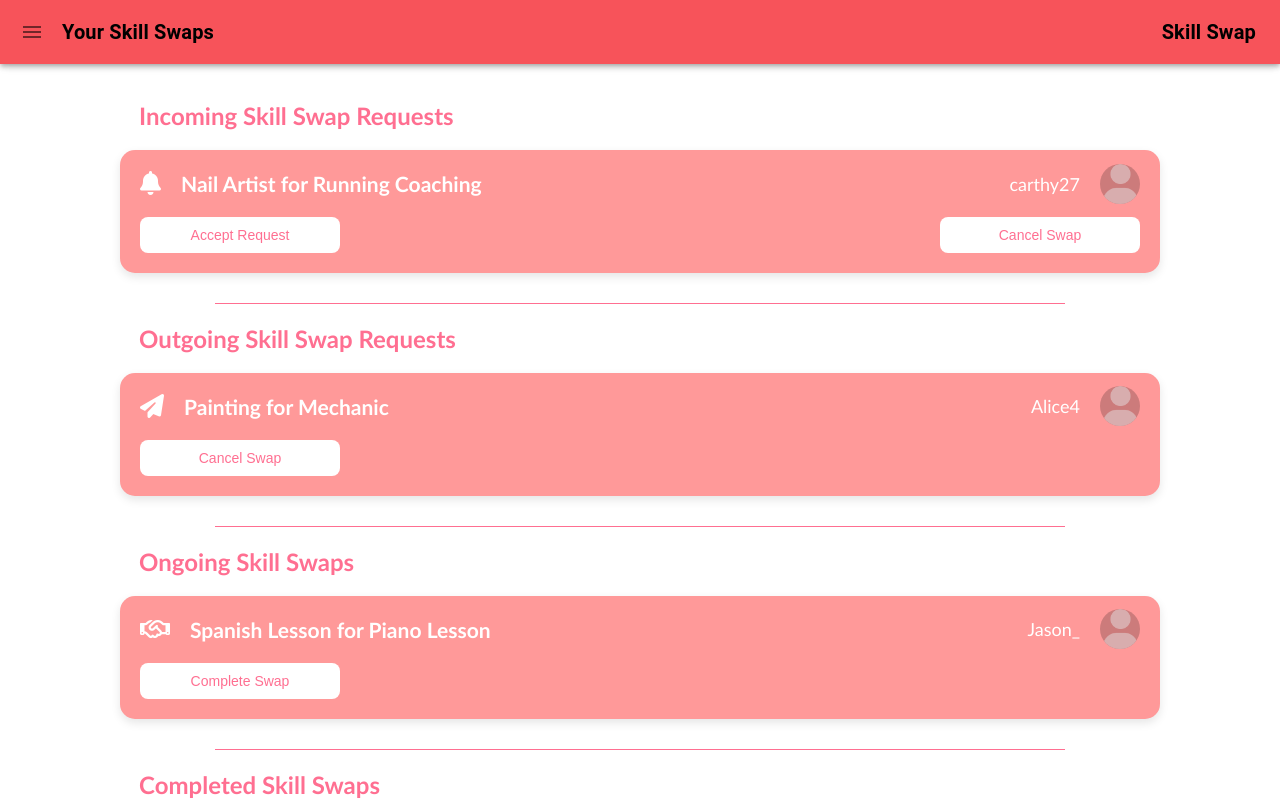
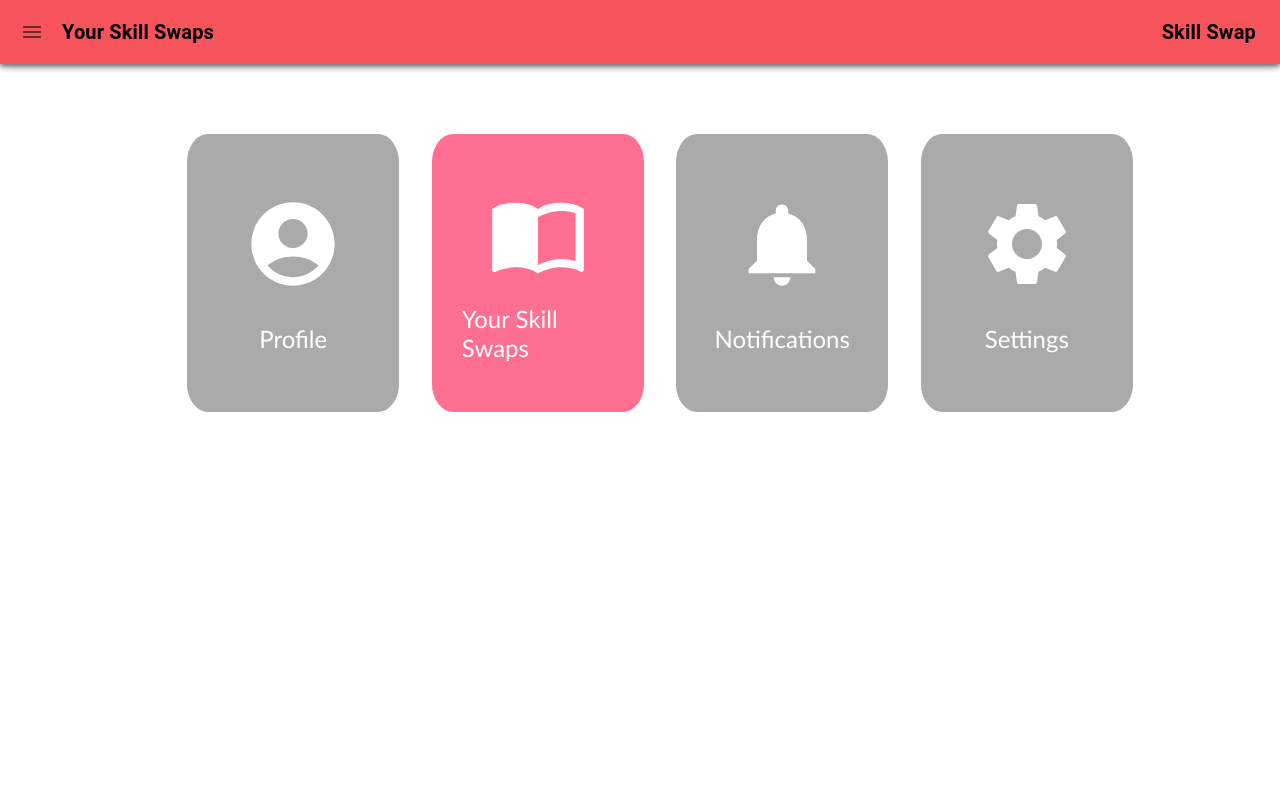
Before and after one commit to oOoOoOo0o/CS4227-project, a React (Vite) app in the folder skillswap/: page /CS4227-project/home in a window 1280 px wide. Shown: the top 800 px of the page. Built offline with nearby package versions, Linux system fonts and the light colour scheme.

Commit message:
Routing and Home page

```diff
--- a/skillswap/package.json
+++ b/skillswap/package.json
@@ -20,6 +20,7 @@
     "react": "^19.0.0",
     "react-dom": "^19.0.0",
     "react-redux": "^9.2.0",
+    "react-router-dom": "^7.3.0",
     "redux": "^5.0.1"
   },
   "devDependencies": {
--- a/skillswap/src/App.tsx
+++ b/skillswap/src/App.tsx
@@ -1,10 +1,10 @@
 import React from "react";
-import SkillSwapList from "./components/SkillSwapList.tsx";
+import Navbar from "./components/Navbar.tsx";
 
 const App: React.FC = () => {
     return (
         <div className="App">
-            <SkillSwapList/>
+            <Navbar/>
         </div>
     );
 };
--- a/skillswap/src/components/Navbar.tsx
+++ b/skillswap/src/components/Navbar.tsx
@@ -16,6 +16,7 @@ import AccountCircleIcon from '@mui/icons-material/AccountCircle';
 import HomeIcon from '@mui/icons-material/Home';
 import SettingsIcon from '@mui/icons-material/Settings';
 import {ImportContacts} from "@mui/icons-material";
+import {Link} from "react-router-dom";
 
 export default function Navbar() {
     const [drawerOpen, setDrawerOpen] = useState(false);
@@ -41,9 +42,11 @@ export default function Navbar() {
                             Your Skill Swaps
                         </Typography>
                     </div>
+                    <Link to="/CS4227-project/home" style={{textDecoration: 'none', color: 'black'}}>
                         <Typography fontWeight="bold" variant="h6" style={{color: 'black'}}>
                             Skill Swap
                         </Typography>
+                    </Link>
                 </Toolbar>
             </AppBar>
 
@@ -54,36 +57,81 @@ export default function Navbar() {
                 sx={{'& .MuiDrawer-paper': {backgroundColor: '#f7535a'}}}
             >
                 <List style={{backgroundColor: '#f7535a'}}>
-                    <ListItem onClick={handleDrawerClose}>
+                    {/* Home Page */}
+                    <Link to="/CS4227-project/home" style={{textDecoration: 'none', color: 'black'}}>
+                        <ListItem onClick={handleDrawerClose}
+                                  sx={{
+                                      '&:hover': {
+                                          backgroundColor: '#e13d4e',
+                                          transition: 'background-color 0.5s ease',
+                                      },
+                                  }}>
                             <ListItemIcon>
                                 <HomeIcon/>
                             </ListItemIcon>
                             <ListItemText primary="Home"/>
                         </ListItem>
-                    <ListItem onClick={handleDrawerClose}>
+                    </Link>
+                    {/* Profile Page */}
+                    <Link to="/CS4227-project" style={{textDecoration: 'none', color: 'black'}}>
+                        <ListItem onClick={handleDrawerClose}
+                                  sx={{
+                                      '&:hover': {
+                                          backgroundColor: '#e13d4e',
+                                          transition: 'background-color 0.5s ease',
+                                      },
+                                  }}>
                             <ListItemIcon>
                                 <AccountCircleIcon/>
                             </ListItemIcon>
                             <ListItemText primary="Profile"/>
                         </ListItem>
-                    <ListItem onClick={handleDrawerClose}>
+                    </Link>
+                    {/* Skill Swaps Page */}
+                    <Link to="/CS4227-project/swaps" style={{textDecoration: 'none', color: 'black'}}>
+                        <ListItem onClick={handleDrawerClose}
+                                  sx={{
+                                      '&:hover': {
+                                          backgroundColor: '#e13d4e',
+                                          transition: 'background-color 0.5s ease',
+                                      },
+                                  }}>
                             <ListItemIcon>
                                 <ImportContacts/>
                             </ListItemIcon>
                             <ListItemText primary="Your Skill Swaps"/>
                         </ListItem>
-                    <ListItem onClick={handleDrawerClose}>
+                    </Link>
+                    {/* Notifications Page */}
+                    <Link to="/CS4227-project" style={{textDecoration: 'none', color: 'black'}}>
+                        <ListItem onClick={handleDrawerClose}
+                                  sx={{
+                                      '&:hover': {
+                                          backgroundColor: '#e13d4e',
+                                          transition: 'background-color 0.5s ease',
+                                      },
+                                  }}>
                             <ListItemIcon>
                                 <NotificationsIcon/>
                             </ListItemIcon>
                             <ListItemText primary="Notifications"/>
                         </ListItem>
-                    <ListItem onClick={handleDrawerClose}>
+                    </Link>
+                    {/* Settings Page */}
+                    <Link to="/CS4227-project" style={{textDecoration: 'none', color: 'black'}}>
+                        <ListItem onClick={handleDrawerClose}
+                                  sx={{
+                                      '&:hover': {
+                                          backgroundColor: '#e13d4e',
+                                          transition: 'background-color 0.5s ease',
+                                      },
+                                  }}>
                             <ListItemIcon>
                                 <SettingsIcon/>
                             </ListItemIcon>
                             <ListItemText primary="Settings"/>
                         </ListItem>
+                    </Link>
                 </List>
             </Drawer>
         </>
--- a/skillswap/src/main.tsx
+++ b/skillswap/src/main.tsx
@@ -1,15 +1,23 @@
 import {StrictMode} from "react"
 import {createRoot} from "react-dom/client"
-import App from "./App.tsx"
 import {Provider} from "react-redux";
 import store from "./redux/store.tsx";
 import Navbar from "./components/Navbar.tsx";
+import {BrowserRouter as Router, Navigate, Route, Routes} from "react-router-dom";
+import SkillSwaps from "./pages/SkillSwaps.tsx";
+import Home from "./pages/Home.tsx";
 
 createRoot(document.getElementById("root")!).render(
     <StrictMode>
         <Provider store={store}>
-            <Navbar/>
-            <App/>
+            <Router>
+                <Navbar/>
+                <Routes>
+                    <Route path="/CS4227-project" element={<Navigate to="/CS4227-project/home"/>}/>
+                    <Route path="/CS4227-project/home" element={<Home/>}/>
+                    <Route path="/CS4227-project/swaps" element={<SkillSwaps/>}/>
+                </Routes>
+            </Router>
         </Provider>
     </StrictMode>,
-)
+);
--- /dev/null
+++ b/skillswap/src/pages/Home.css
@@ -0,0 +1,56 @@
+.page-content {
+    width: 100%;
+    display: flex;
+    justify-content: center;
+}
+
+.list-content {
+    width: 80%;
+    margin-top: 10%;
+    display: flex;
+    justify-content: space-evenly;
+    list-style-type: none;
+    font-family: "Calibri", serif;
+    font-size: 24px;
+}
+
+.page-button {
+    width: 15%;
+    height: 100%;
+    padding: 30px;
+    border-radius: 10%;
+    background-color: #ff6f91;
+    transition: background-color 0.2s ease-in-out;
+    color: white;
+    display: flex;
+    justify-content: center;
+    li {
+        display: flex;
+        flex-direction: column;
+        align-items: center;
+        justify-content: space-evenly;
+        color: white;
+    }
+}
+
+.page-listitem {
+    width: 15%;
+    height: 100%;
+    padding: 30px;
+    border-radius: 10%;
+    background-color: #ff6f91;
+    transition: background-color 0.2s ease-in-out;
+    color: white;
+    display: flex;
+    flex-direction: column;
+    align-items: center;
+    justify-content: space-evenly;
+}
+
+.page-button:hover {
+    background-color: #ea5a7a;
+}
+
+.disabled {
+    background-color: #aaa;
+}
--- /dev/null
+++ b/skillswap/src/pages/Home.tsx
@@ -0,0 +1,26 @@
+import React from "react";
+import AccountCircleIcon from "@mui/icons-material/AccountCircle";
+import {ImportContacts} from "@mui/icons-material";
+import NotificationsIcon from "@mui/icons-material/Notifications";
+import SettingsIcon from "@mui/icons-material/Settings";
+import Navbar from "../components/Navbar.tsx";
+import {Link} from "react-router-dom";
+import "./Home.css"
+
+const Home: React.FC = () => {
+    return (
+        <div className="page-content">
+            <Navbar/>
+            <ul className="list-content">
+                <li className="page-listitem disabled"><AccountCircleIcon sx={{ fontSize: 100 }}/>Profile</li>
+                <Link className="page-button" to="/CS4227-project/swaps" style={{textDecoration: 'none', color: 'black'}}>
+                    <li><ImportContacts sx={{ fontSize: 100 }}/>Your Skill Swaps</li>
+                </Link>
+                <li className="page-listitem disabled"><NotificationsIcon sx={{ fontSize: 100 }}/>Notifications</li>
+                <li className="page-listitem disabled"><SettingsIcon sx={{ fontSize: 100 }}/>Settings</li>
+            </ul>
+        </div>
+    );
+};
+
+export default Home;
--- /dev/null
+++ b/skillswap/src/pages/SkillSwaps.tsx
@@ -0,0 +1,14 @@
+import React from "react";
+import SkillSwapList from "../components/SkillSwapList.tsx";
+import Navbar from "..//components/Navbar.tsx";
+
+const SkillSwaps: React.FC = () => {
+    return (
+        <div className="App">
+            <Navbar/>
+            <SkillSwapList/>
+        </div>
+    );
+};
+
+export default SkillSwaps;
```
Lines whose indentation alone changed are shown as unchanged.
